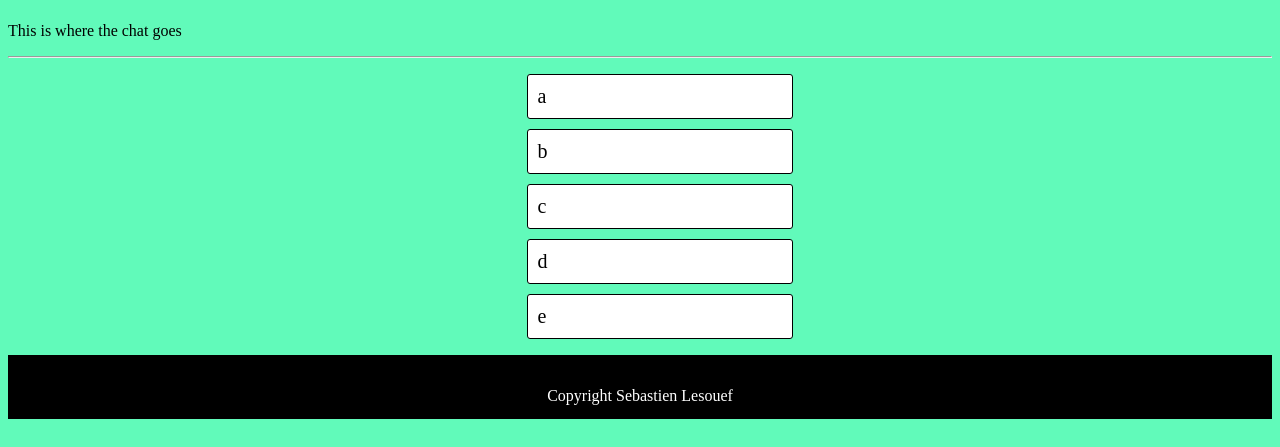
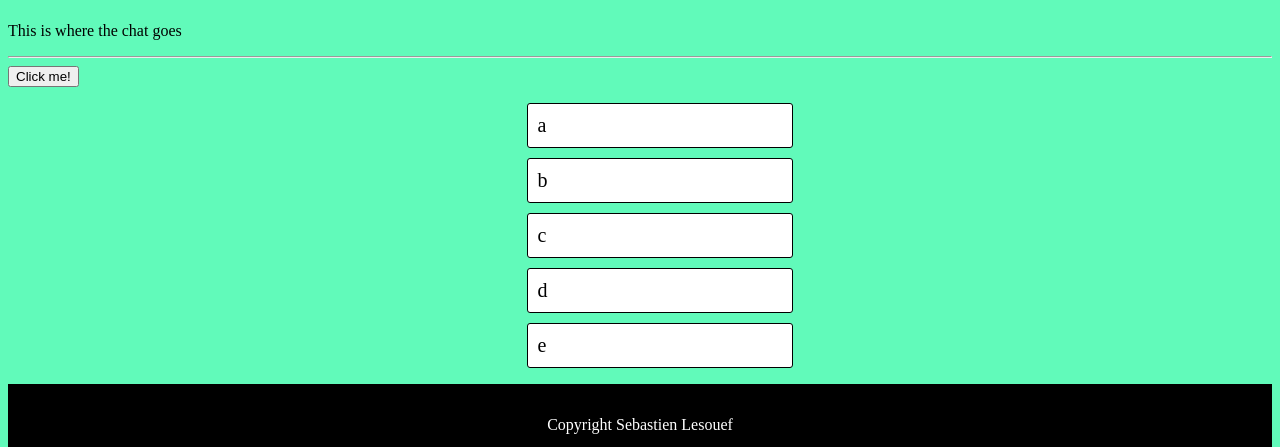
Before and after one commit to slesouef/FactMap, a Flask app: page / in a window 1280 px wide. Shown: the part 168-615 px from the top of the page. Run offline with Flask 2, Linux system fonts and the light colour scheme.

Commit message:
added button and added ajax.js script to index.html for basic ajax implementation

```diff
--- a/bot/templates/index.html
+++ b/bot/templates/index.html
@@ -3,8 +3,6 @@
 <head>
   <meta charset="UTF-8">
   <link rel="stylesheet" href="static/css/style.css" />
-  <script src="static/js/jquery/jquery-3.3.1.js"></script>
-  <script src="static/js/script.js"></script>
   <title>FactMaps - infobot</title>
 </head>
 <body>
@@ -17,6 +15,9 @@
       <p>This is where the chat goes</p>
     </div>
     <hr />
+    <div>
+        <button type="button" id="button">Click me!</button>
+    </div>
     <div id="date">
       <ul>
         <li class="item">a</li>
@@ -30,5 +31,9 @@
   <footer id="footer">
     <p>Copyright Sebastien Lesouef</p>
   </footer>
+
+  <script src="static/js/ajax.js"></script>
+  <script src="static/js/jquery/jquery-3.3.1.js"></script>
+  <script src="static/js/script.js"></script>
 </body>
 </html>
```
